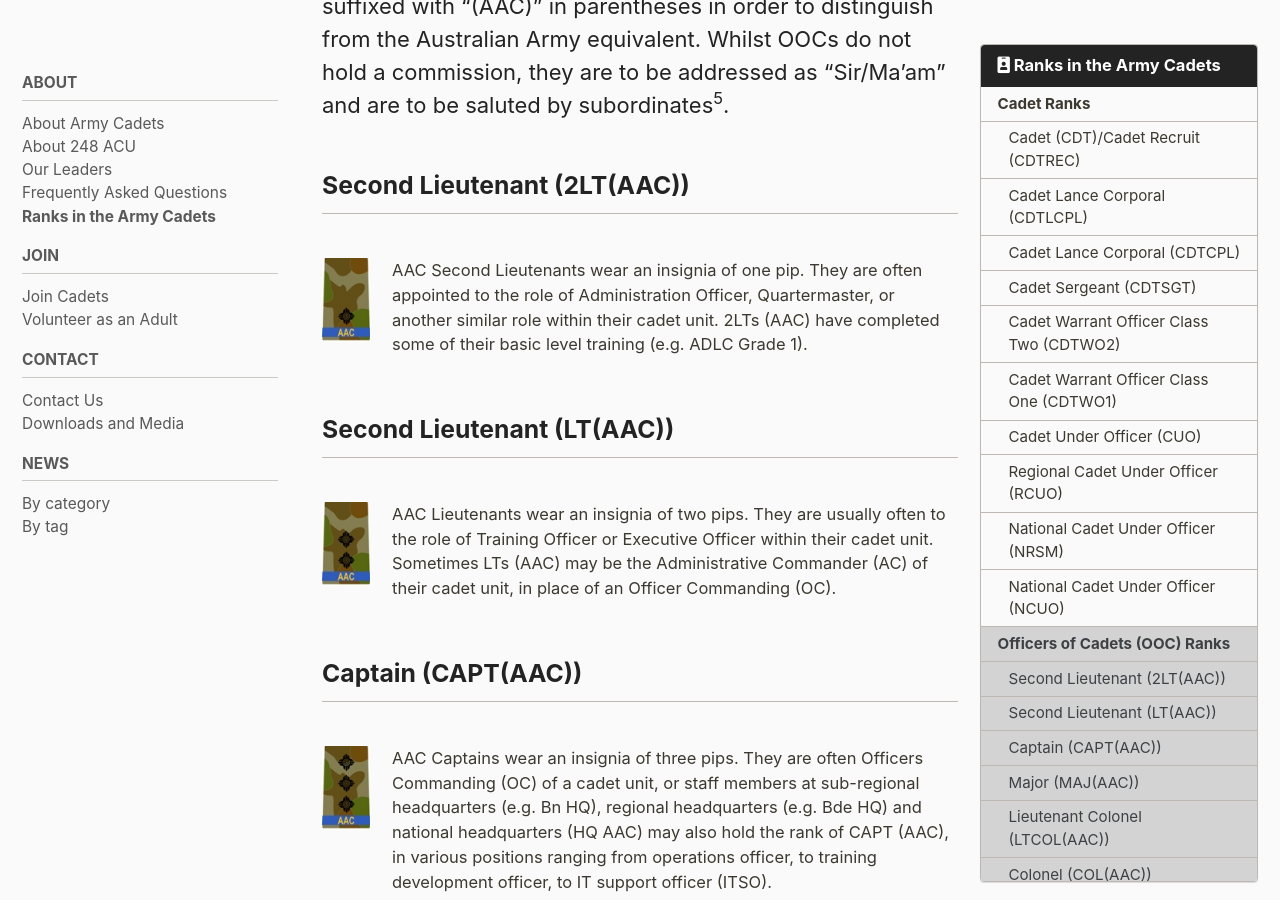
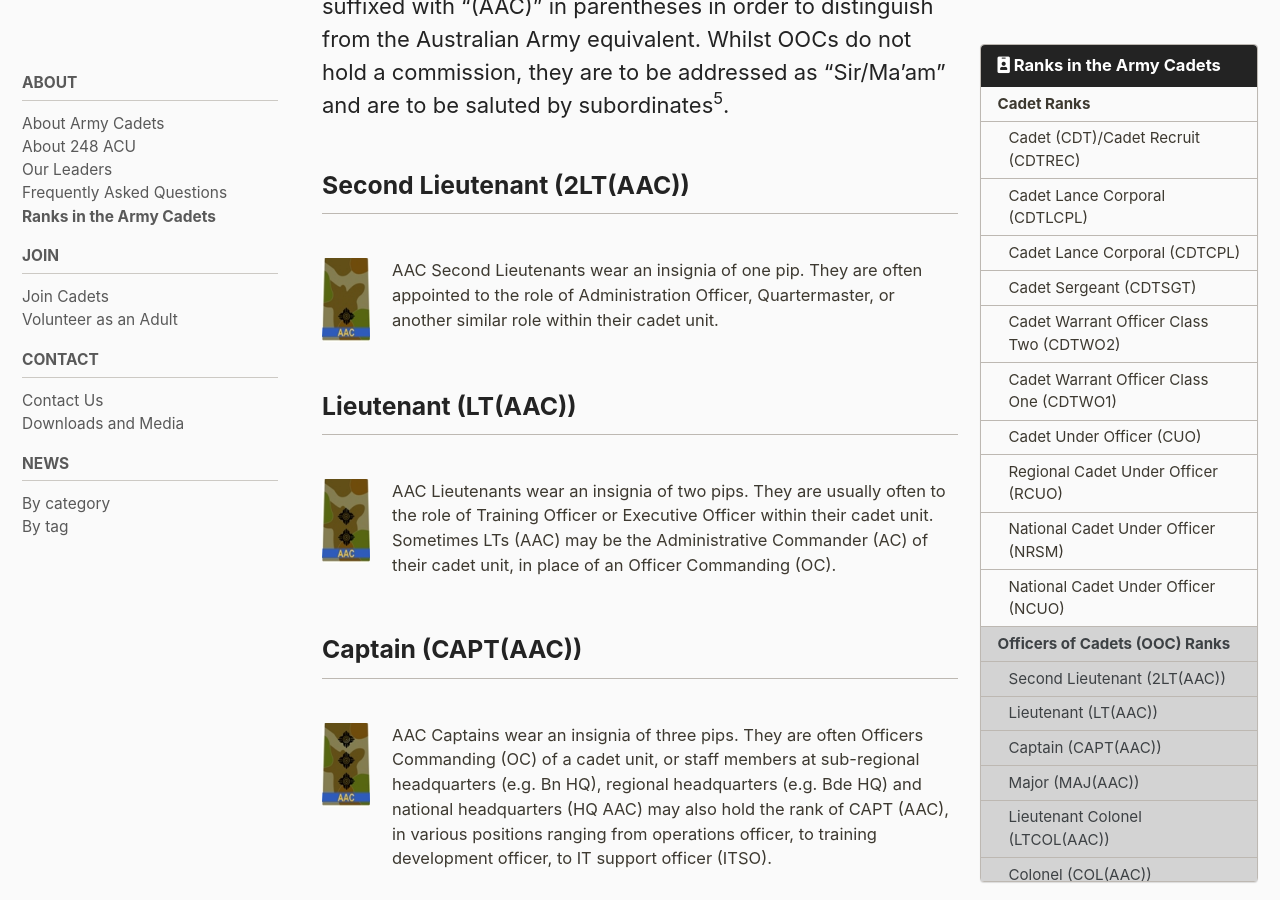
Before and after one commit to alansfyeung/248acu-website, a Jekyll site: the page built from _pages/ranks-in-the-aac.md, in a window 1280 px wide and 900 px high, scrolled down 3456 px. Built offline with Jekyll 4.4.1, drawn with Linux system fonts in a browser that asks for light colours; cached includes are drawn as plain includes; some of the changed text lies outside the part shown.

Commit message:
Fix ranks copy

```diff
--- a/_pages/ranks-in-the-aac.md
+++ b/_pages/ranks-in-the-aac.md
@@ -99,11 +99,11 @@ Officers of Cadets<sup>4</sup> are adult volunteers who run activities and admin
 ### Second Lieutenant (2LT(AAC))
 
 {% capture caption_2lt_aac %}
-AAC Second Lieutenants wear an insignia of one pip. They are often appointed to the role of Administration Officer, Quartermaster, or another similar role within their cadet unit. 2LTs (AAC) have completed some of their basic level training (e.g. ADLC Grade 1).
+AAC Second Lieutenants wear an insignia of one pip. They are often appointed to the role of Administration Officer, Quartermaster, or another similar role within their cadet unit.
 {% endcapture %}
 {% include badge-of-rank.html rank="2lt-aac" caption=caption_2lt_aac %}
 
-### Second Lieutenant (LT(AAC))
+### Lieutenant (LT(AAC))
 
 {% capture caption_lt_aac %}
 AAC Lieutenants wear an insignia of two pips. They are usually often to the role of Training Officer or Executive Officer within their cadet unit. Sometimes LTs (AAC) may be the Administrative Commander (AC) of their cadet unit, in place of an Officer Commanding (OC).
```
Also changed, not shown: other parts of _pages/ranks-in-the-aac.md (+1 -1 lines).
